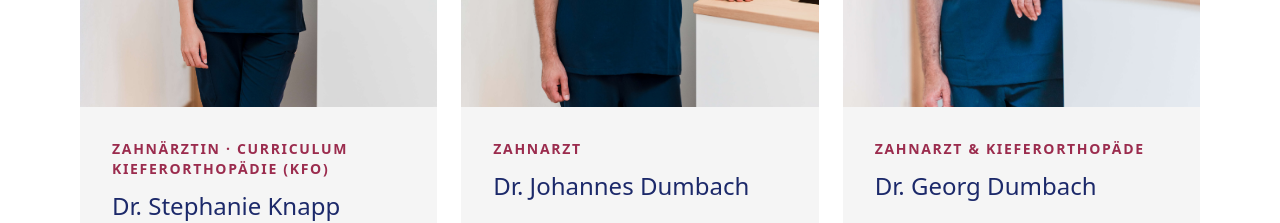
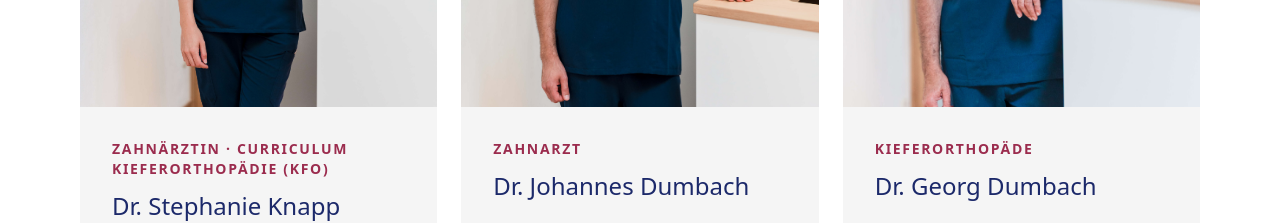
Before and after one commit to chrisknapp98/react-dentist-example, a Next.js app: page /team in a window 1280 px wide. Shown: the part 1400-1623 px from the top of the page. Built offline with nearby package versions, Linux system fonts and the light colour scheme.

Commit message:
remove Zahnarzt label

```diff
--- a/src/app/team/page.tsx
+++ b/src/app/team/page.tsx
@@ -29,7 +29,7 @@ const dentists = [
   },
   {
     name: "Dr. Georg Dumbach",
-    role: "Zahnarzt & Kieferorthopäde",
+    role: "Kieferorthopäde",
     image: "/image-collection/dr-georg-dumbach-portrait.jpg",
     alt: "Dr. Georg Dumbach im Empfangsbereich der Praxis",
     text: "Seine langjährige Erfahrung in der Kieferorthopädie ergänzt unser gemeinsames Angebot für Kinder, Jugendliche und Erwachsene. Ein besonderer Schwerpunkt liegt auf der klassischen kieferorthopädischen Behandlung.",
```
